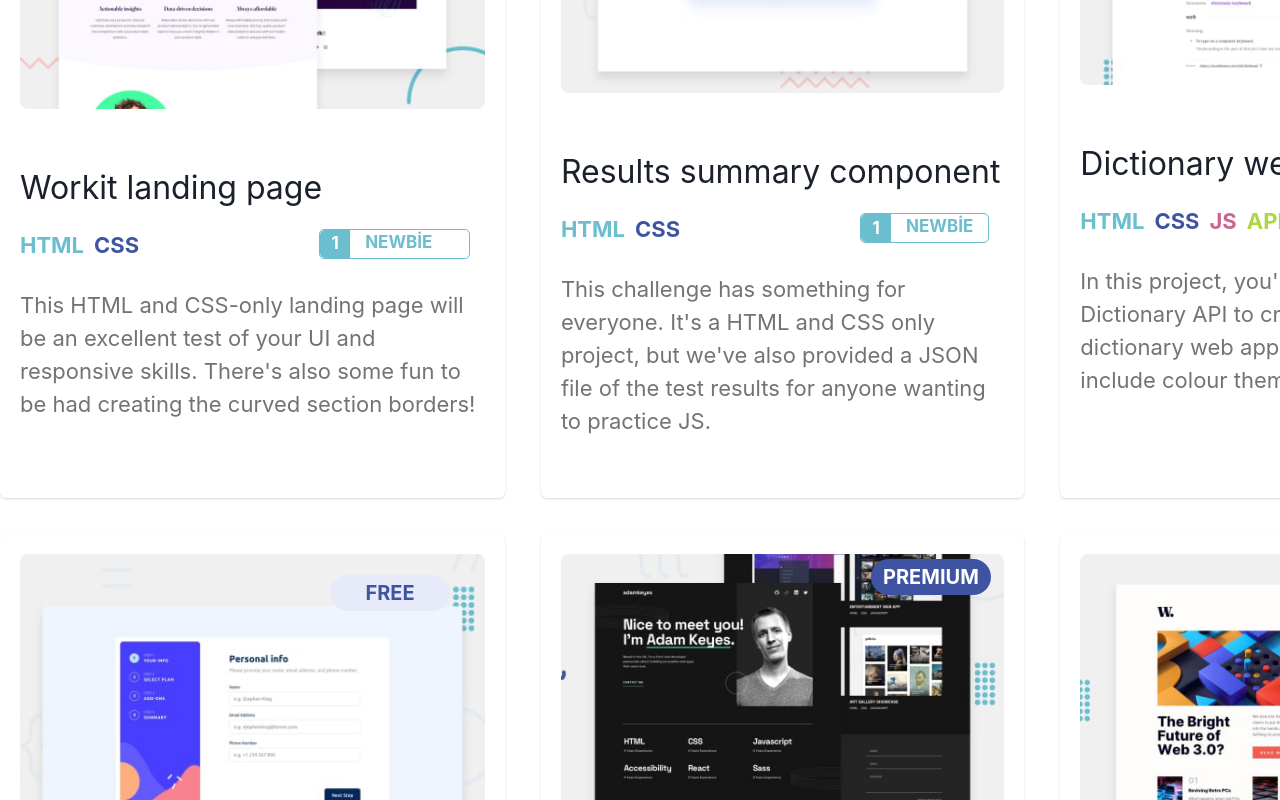
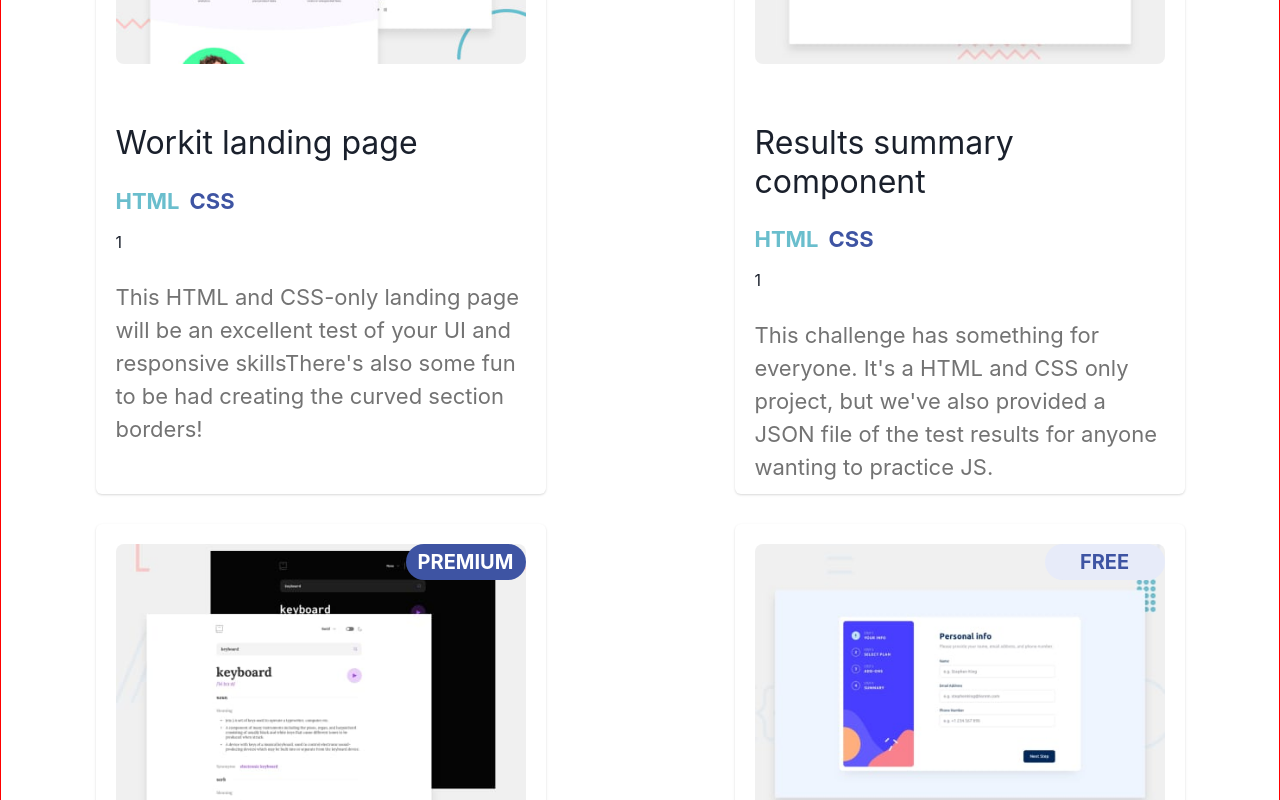
Before and after one commit to h-bura/frontend-mentor, a React (Create React App) app: page / in a window 1280 px wide. Shown: the part 2240-3040 px from the top of the page. Built offline with nearby package versions, Linux system fonts and the light colour scheme.

Commit message:
change Challange component

```diff
--- a/src/App.tsx
+++ b/src/App.tsx
@@ -1,5 +1,5 @@
 import * as React from "react";
-import { Button, Center, ChakraProvider, Text, theme } from "@chakra-ui/react";
+import { Button, Center, ChakraProvider, theme } from "@chakra-ui/react";
 import Navbar from "./components/Navbar";
 import Header from "./components/Header";
 import HowItWork from "./components/HowItWork/HowItWork";
--- a/src/components/HowItWork/HowItWork.tsx
+++ b/src/components/HowItWork/HowItWork.tsx
@@ -1,4 +1,4 @@
-import { VStack, HStack, Heading, Flex } from "@chakra-ui/react";
+import { VStack, Heading, Flex } from "@chakra-ui/react";
 import React from "react";
 import { HiArrowDownTray } from "react-icons/hi2";
 import { FaLaptopCode, FaRegComments } from "react-icons/fa";
--- /dev/null
+++ b/src/components/LatestChallanges/ChallangeCard.tsx
@@ -0,0 +1,98 @@
+import {
+  Card,
+  CardBody,
+  Heading,
+  Image,
+  List,
+  ListItem,
+  Stack,
+  Text,
+} from "@chakra-ui/react";
+import React from "react";
+
+type CardProps = {
+  image: any;
+  price: string;
+  title: string;
+  techs: string[];
+  level: number;
+  description: string;
+};
+const TECH_COLORS = [
+  "rgb(106, 190, 205)",
+  "rgb(62, 84, 163)",
+  "rgb(207, 99, 144)",
+  "rgb(170, 215, 66)",
+];
+const LEVEL_COLORS = [
+  "rgb(106, 190, 205)",
+  "rgb(170, 215, 66)",
+  "rgb(241, 182, 4)",
+  "rgb(244, 137, 37)",
+];
+
+const LEVEL_EXPLAIN = ["NEWBIE", "JUNIOR", "INTERMEDIATE", "ADVANCED"];
+function ChallangeCard({
+  image,
+  price,
+  title,
+  techs,
+  level,
+  description,
+}: CardProps) {
+  return (
+    <Card w="450px" h="750px" my="15px">
+      <CardBody>
+        <Image src={image} borderRadius="lg" _hover={{ cursor: "pointer" }} />
+        <Text
+          display="inline-flex"
+          position="relative"
+          bottom="300px"
+          left="290px"
+          color={price === "FREE" ? "rgb(62, 84, 163)" : "white"}
+          backgroundColor={
+            price === "FREE" ? "rgb(231, 235, 249)" : "rgb(62, 84, 163)"
+          }
+          borderRadius="5rem"
+          fontSize="20px"
+          justifyContent="center"
+          alignItems="center"
+          width="120px"
+          p="3px 7px"
+          fontWeight="bold"
+        >
+          {price}
+        </Text>
+        <Stack mt="6" spacing="3">
+          <Heading
+            fontSize="32px"
+            as="button"
+            _hover={{ textDecoration: "underline" }}
+            textAlign="start"
+            fontWeight="400px"
+          >
+            {title}
+          </Heading>
+          <List display="inline-flex" gap="10px" pt="10px" fontSize="22px">
+            {techs.map((item, index) => (
+              <ListItem color={TECH_COLORS[index]} fontWeight="bold">
+                {item}
+              </ListItem>
+            ))}
+          </List>
+          <Text>{level}</Text>
+          <Text
+            fontSize="22px"
+            fontWeight="400px"
+            pt="15px"
+            color="rgb(115, 115, 115)"
+          >
+            {description}
+          </Text>
+        </Stack>
+      </CardBody>
+    </Card>
+  );
+}
+
+export default ChallangeCard;
--- /dev/null
+++ b/src/components/LatestChallanges/data.ts
@@ -0,0 +1,69 @@
+//image:any ,
+//price:string,
+//title:string,
+//techs:string[],
+//level:number,
+//LevelText:string,
+//description:string
+import image1 from "../../image/image1.jpg";
+import image2 from "../../image/image2.jpg";
+import image3 from "../../image/image3.jpg";
+import image4 from "../../image/image4.jpg";
+import image5 from "../../image/image5.jpg";
+import image6 from "../../image/image6.jpg";
+export const CHALLANGES_DATA = [
+  {
+    image: image1,
+    price: "PREMIUM",
+    title: " Workit landing page",
+    techs: ["HTML", "CSS"],
+    level: 1,
+    description:
+      "This HTML and CSS-only landing page will be an excellent test of  your UI and responsive skillsThere's also some fun to be had creating the curved section borders!",
+  },
+  {
+    image: image2,
+    price: "FREE",
+    title: "  Results summary component",
+    techs: ["HTML", "CSS"],
+    level: 1,
+    description:
+      " This challenge has something for everyone. It's a HTML and CSS only project, but we've also provided a JSON file of the test results for anyone wanting to practice JS.",
+  },
+  {
+    image: image3,
+    price: "PREMIUM",
+    title: "  Dictionary web app",
+    techs: ["HTML", "CSS", "JS", "API"],
+    level: 3,
+    description:
+      " In this project, you'll integrate with the Dictionary API to create a real-world dictionary web app. Additional tests include colour themes and font selection.",
+  },
+  {
+    image: image4,
+    price: "FREE",
+    title: "  Multi-step form",
+    techs: ["HTML", "CSS", "JS"],
+    level: 4,
+    description:
+      " An excellent test for your form-building and JS skills, this project will pose many challenges along the way to completion..",
+  },
+  {
+    image: image5,
+    price: "PREMIUM",
+    title: "  Single-page developer portfolio",
+    techs: ["HTML", "CSS", "JS"],
+    level: 2,
+    description:
+      "  Test your HTML and CSS skills with this portfolio site. Basic JS knowledge is needed for the form validation. You can even customize and use this as your own site!",
+  },
+  {
+    image: image6,
+    price: "FREE",
+    title: "  News homepage",
+    techs: ["HTML", "CSS", "JS"],
+    level: 2,
+    description:
+      "  This news homepage will be an excellent opportunity to practice your CSS Grid skills. There will be lots of tricky decisions to make and plenty of learning opportunities!",
+  },
+];
--- a/src/components/LatestChallenge.tsx
+++ b/src/components/LatestChallenge.tsx
@@ -1,11 +1,8 @@
-import { Box, Center, Grid, GridItem } from "@chakra-ui/react";
+import { Box, Center, Flex } from "@chakra-ui/react";
 import React from "react";
-import Challange1 from "./Challange1";
-import Challange2 from "./Challange2";
-import Challange3 from "./Challange3";
-import Challange4 from "./Challange4";
-import Challange5 from "./Challange5";
-import Challange6 from "./Challange6";
+
+import ChallangeCard from "./LatestChallanges/ChallangeCard";
+import { CHALLANGES_DATA } from "./LatestChallanges/data";
 
 function LatestChallenge() {
   return (
@@ -17,40 +14,28 @@
         mx="50px"
         borderRadius="10px"
       >
-        <Center pt="60px" fontSize="22px" fontWeight="bold" color="white">
+        <Center h="120px" fontSize="22px" fontWeight="bold" color="white">
           LATEST CHALLENGES
         </Center>
       </Box>
       <Center>
-        <Grid
-          width="100%"
-          templateColumns="repeat(3, 1fr)"
-          templateRows="repeat(2, 1fr)"
-          gap={9}
-          mx="90px"
-          position="relative"
-          bottom="230px"
-          height="1350px"
+        <Flex
+          border="1px solid red"
+          flexWrap="wrap"
+          justifyContent="space-around"
+          mt="-250px"
         >
-          <GridItem w="100%" borderRadius="20px">
-            <Challange1 />
-          </GridItem>
-          <GridItem w="100%" borderRadius="20px">
-            <Challange2 />
-          </GridItem>
-          <GridItem w="100%" borderRadius="20px">
-            <Challange3 />
-          </GridItem>
-          <GridItem w="100%" borderRadius="20px">
-            <Challange4 />
-          </GridItem>
-          <GridItem w="100%" borderRadius="20px">
-            <Challange5 />
-          </GridItem>
-          <GridItem w="100%" borderRadius="20px">
-            <Challange6 />
-          </GridItem>
-        </Grid>
+          {CHALLANGES_DATA.map((item) => (
+            <ChallangeCard
+              image={item.image}
+              title={item.title}
+              price={item.price}
+              techs={item.techs}
+              level={item.level}
+              description={item.description}
+            />
+          ))}
+        </Flex>
       </Center>
     </>
   );
```
Also changed, not shown: src/components/Challange1.tsx (+7 -0 lines).
